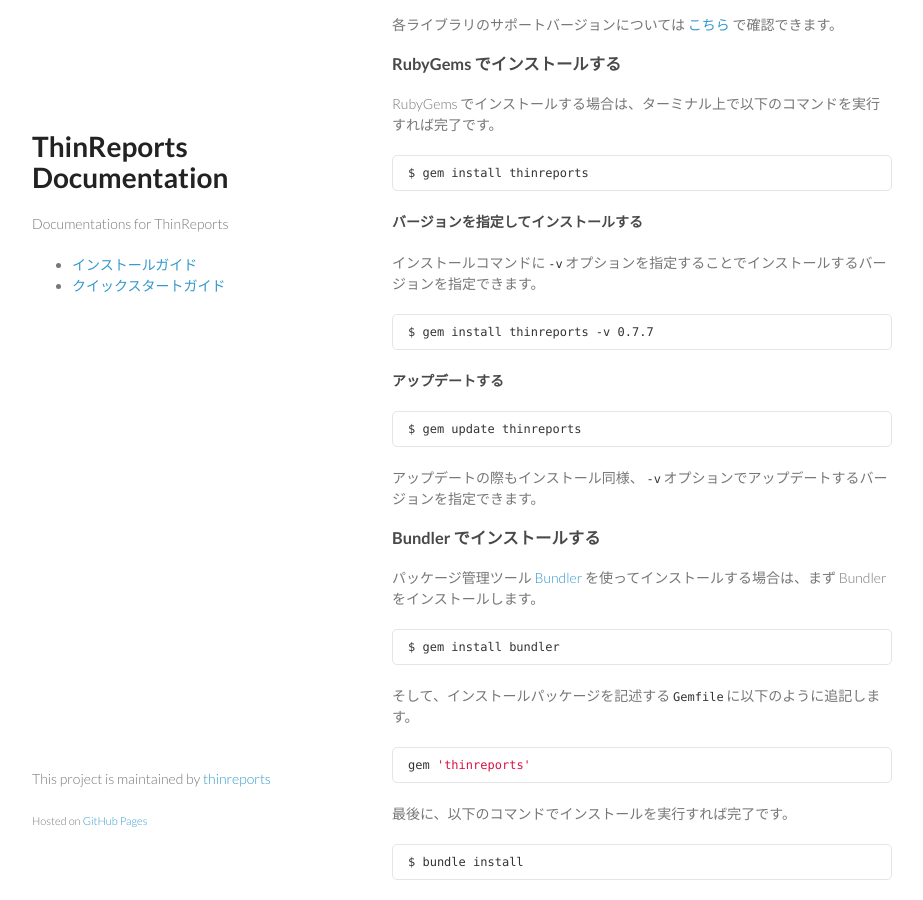
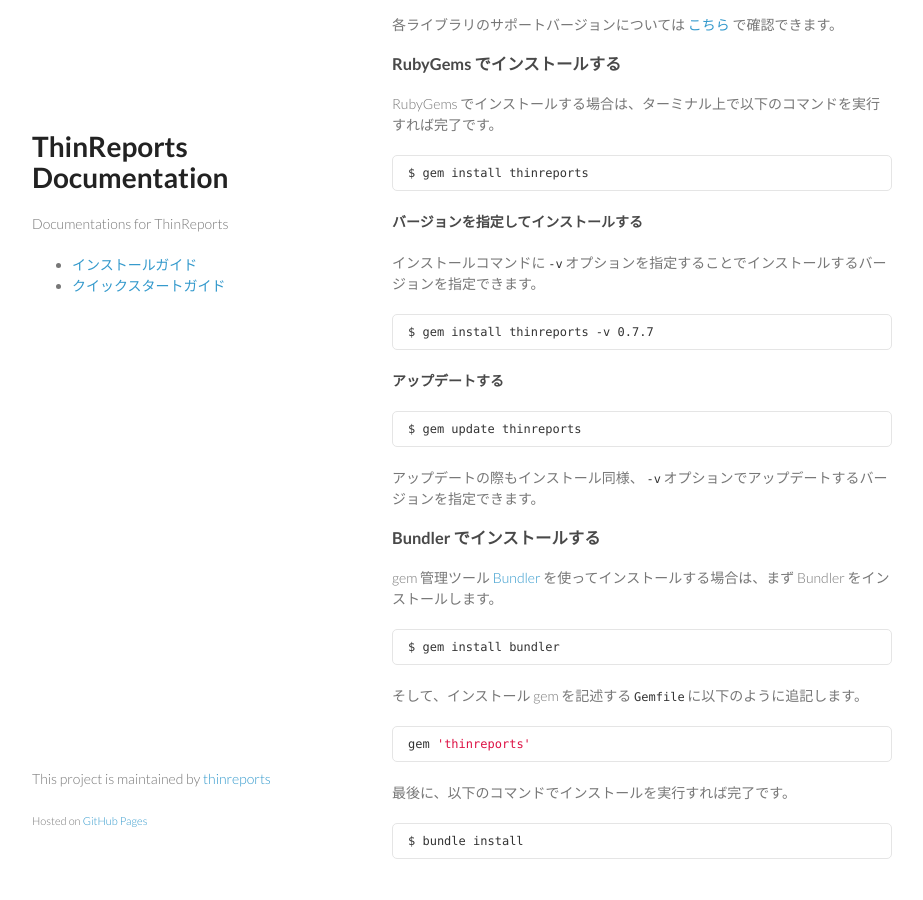
Before and after one commit to thinreports/documentation, a Jekyll site: the page built from ja/getting-started/installation.md, in a window 1280 px wide and 900 px high, scrolled down 2101 px. Shown: the whole window, without its empty margins (178-1101 px from the left). Built offline with Jekyll 4.4.1, drawn with Linux system fonts in a browser that asks for light colours; Markdown is read by kramdown in place of the engine named in the settings; after the commit the page ends 2980 px from its top, so only the background shows below that.

Commit message:
Improved some sentences

````diff
--- a/ja/getting-started/installation.md
+++ b/ja/getting-started/installation.md
@@ -127,13 +127,13 @@
 
 ### Bundler でインストールする
 
-パッケージ管理ツール [Bundler]() を使ってインストールする場合は、まず Bundler をインストールします。
+gem 管理ツール [Bundler](http://bundler.io/) を使ってインストールする場合は、まず Bundler をインストールします。
 
 ```
 $ gem install bundler
 ```
 
-そして、インストールパッケージを記述する `Gemfile` に以下のように追記します。
+そして、インストール gem を記述する `Gemfile` に以下のように追記します。
 
 ``` ruby
 gem 'thinreports'
````
